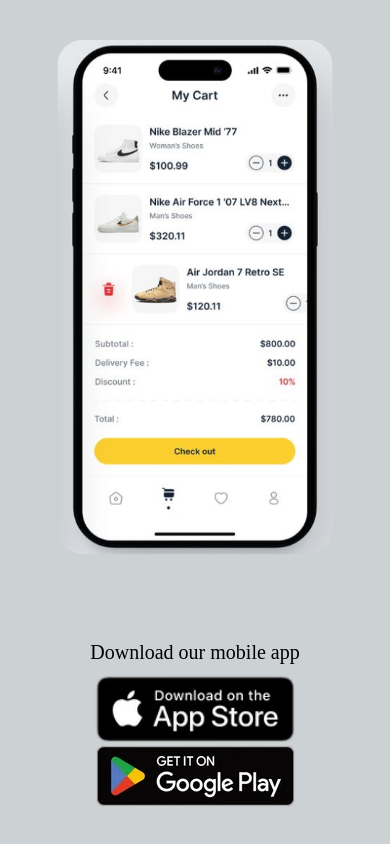
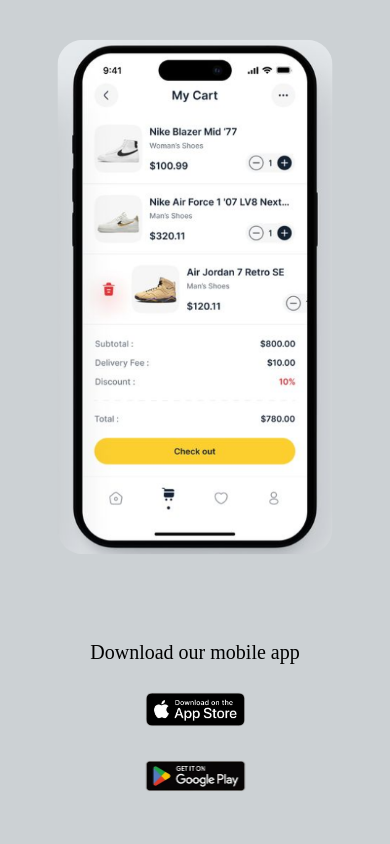
Before and after one commit to shivendra0712/product_launch_landing_page_for_new_mobile_app, a plain HTML site: page index.html in a window 390 px wide. Shown: the part 1483-2327 px from the top of the page. Drawn offline with nearby package versions, Linux system fonts and the light colour scheme; a web font is replaced by a local one.

Commit message:
chnaged butoon scale

```diff
--- a/index.html
+++ b/index.html
@@ -62,9 +62,9 @@
         <div class="content w-full  flex flex-col justify-center gap-2 items-center py-10">
 
             <h1 class="text-xl font-medium lg:text-3xl lg:font-semibold text-center">Download our mobile app</h1>
-            <div class="flex flex-col lg:flex-row">
-                <img  src="images/ios-app@2x_resize_1x.webp" alt="">
-                <img  src="images/google-play@2x_resize_1x.webp" alt="">
+            <div class="flex flex-col lg:flex-row gap-0">
+                <img class="scale-50 md:scale-100 lg:scale-100" src="images/ios-app@2x_resize_1x.webp" alt="">
+                <img class="scale-50 md:scale-100 lg:scale-100" src="images/google-play@2x_resize_1x.webp" alt="">
             </div>
         </div>
         <!-- close footer section -->
```
